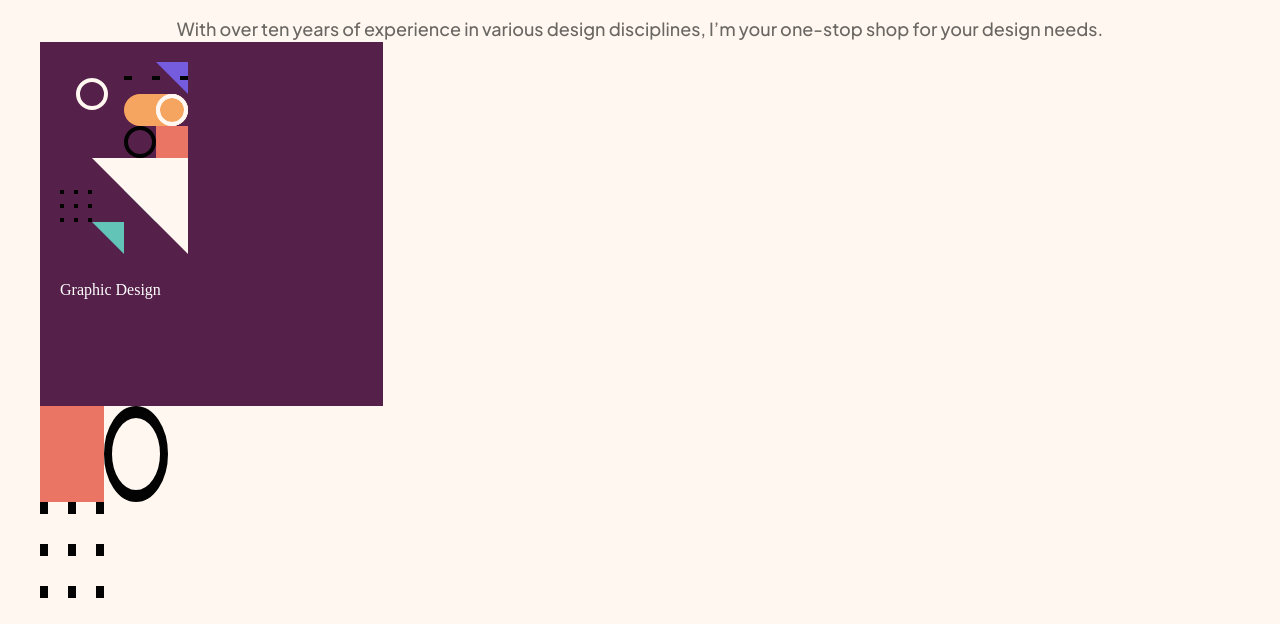
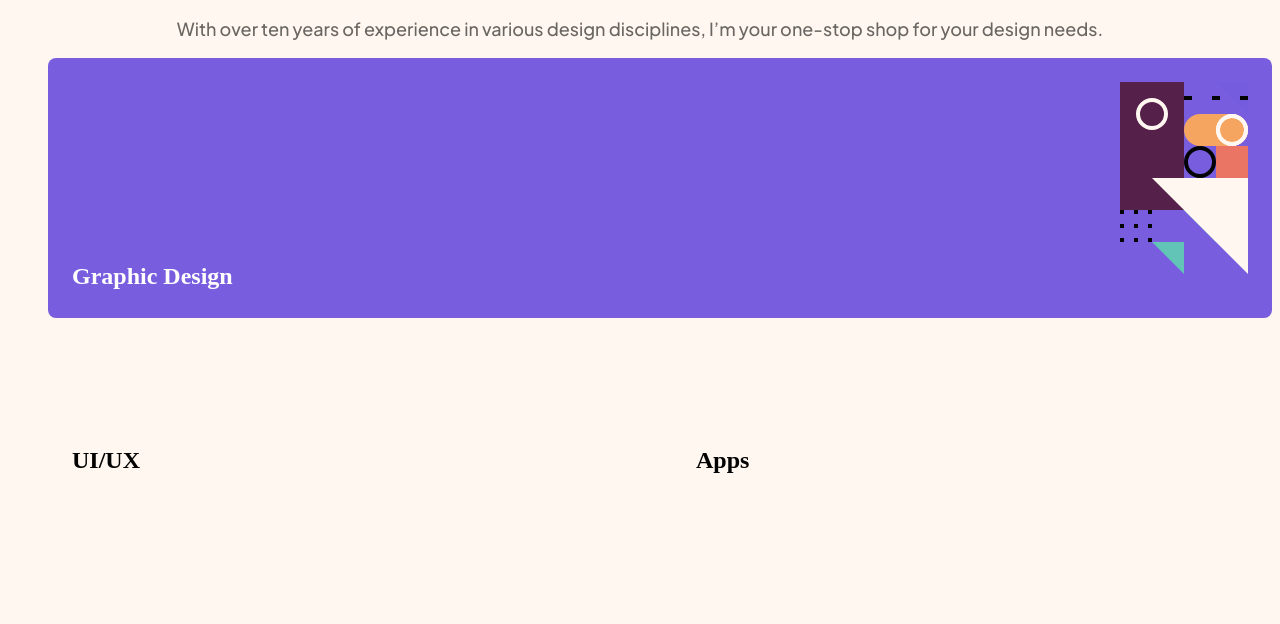
Before and after one commit to ShadeRXS/Single-page-design-portfolio, a website built with Vite: page index.html in a window 1280 px wide. Shown: the part 176-800 px from the top of the page. Built offline with nearby package versions, Linux system fonts and the light colour scheme.

Commit message:
Cambio de encabezado

```diff
--- a/index.html
+++ b/index.html
@@ -1,11 +1,13 @@
 <!doctype html>
 <html lang="en">
+
 <head>
   <meta charset="UTF-8" />
   <meta name="viewport" content="width=device-width, initial-scale=1.0" />
   <link rel="stylesheet" href="./src/style.css" />
   <title>Single-page design portfolio</title>
 </head>
+
 <body>
   <header class="container">
     <div class="header__main">
@@ -22,16 +24,16 @@
       </p>
     </div>
 
-      <div class="cards">
-        <span class="card__morado ordenCards"> <img src="./public/pattern-graphic-design.svg" alt="" class="card__icon"> Graphic Design</span>
-        <span class="card__amarillo ordenCards"> <img src="./public/pattern-ui-ux.svg" alt="" class="card__icon"> UI/UX</span>
-        <span class="card__rosa ordenCards"> <img src="./public/pattern-apps.svg" alt="" class="card__icon"> Apps</span>
-        <span class="card__azul ordenCards"> <img src="./public/pattern-photography.svg" alt="" class="card__icon"> Photography</span>
-        <span class="card__naranja ordenCards"> <img src="./public/pattern-illustrations.svg" alt="" class="card__icon"> Illustrations</span>
-        <span class="card__purpura ordenCards"> <img src="./public/pattern-motion-graphics.svg" alt="" class="card__icon"> Motion Graphics</span>
-      </div>
   </header>
 
+   <ul role="list" class="cards">
+        <li class="card__graphic cards__design">Graphic Design</li>
+        <li class="card__ui-ux cards__design">UI/UX</li>
+        <li class="card__apps cards__design">Apps</li>
+        <li class="card__photography cards__design">Photography</li>
+        <li class="card__illustrations cards__design">Illustrations</li>
+        <li class="card__motion cards__design">Motion Graphics</li>
+      </ul>
   <!--
 
   I’m Amy, and I’d love to work on your next project
@@ -51,5 +53,7 @@
   Free Consultation
 
   Free Consultation
-  --></body>
+  -->
+</body>
+
 </html>
--- a/src/style.css
+++ b/src/style.css
@@ -242,6 +242,42 @@ body {
   color: var(--neutral-400);
 }
 
+/* Cards */
+
+.cards {
+  display: grid;
+  grid-template-columns: repeat(2, 1fr);
+  gap: 1.5rem;
+  text-align: left;
+}
+
+.cards__design {
+  display: flex;
+  align-items: flex-end;
+  border-radius: 0.5rem;
+  background-position: top 1.5rem right 1.5rem;
+  padding-top: 6.25rem;
+  padding-bottom: 1.5rem;
+  padding-left: 1.5rem;
+  font-weight: 700;
+  font-size: 1.5rem;
+}
+
+.card__graphic {
+grid-row: span 2;
+  grid-column: span 2;
+  background-image: url("../public/pattern-graphic-design.svg");
+  background-repeat: no-repeat;
+  background-color: var(--galactic-blue-500);
+  padding-top: 12.5rem;
+  color: var(--neutral-0);
+
+}
+
+
+
+
+
 @media (min-width: 758px) {
   .container {
     padding: 0 32px;
@@ -275,29 +311,3 @@ body {
     width: 45%;
   }
 }
-
-/* Cards */
-
-.cards {
-}
-
-.ordenCards {
-  display: flex;
-  flex-wrap: wrap;
-  gap: var(--spacing-300);
-  flex-direction: column;
-}
-
-.card__icon {
-  width: 128px;
-  height: 192px;
-  align-items: end;
-}
-
-.card__morado {
-  background-color: var(--dark-purple-500);
-  color: var(--neutral-0);
-  width: 343px;
-  height: 364px;
-  padding: 20px;
-}
```
Lines whose indentation alone changed are shown as unchanged.
